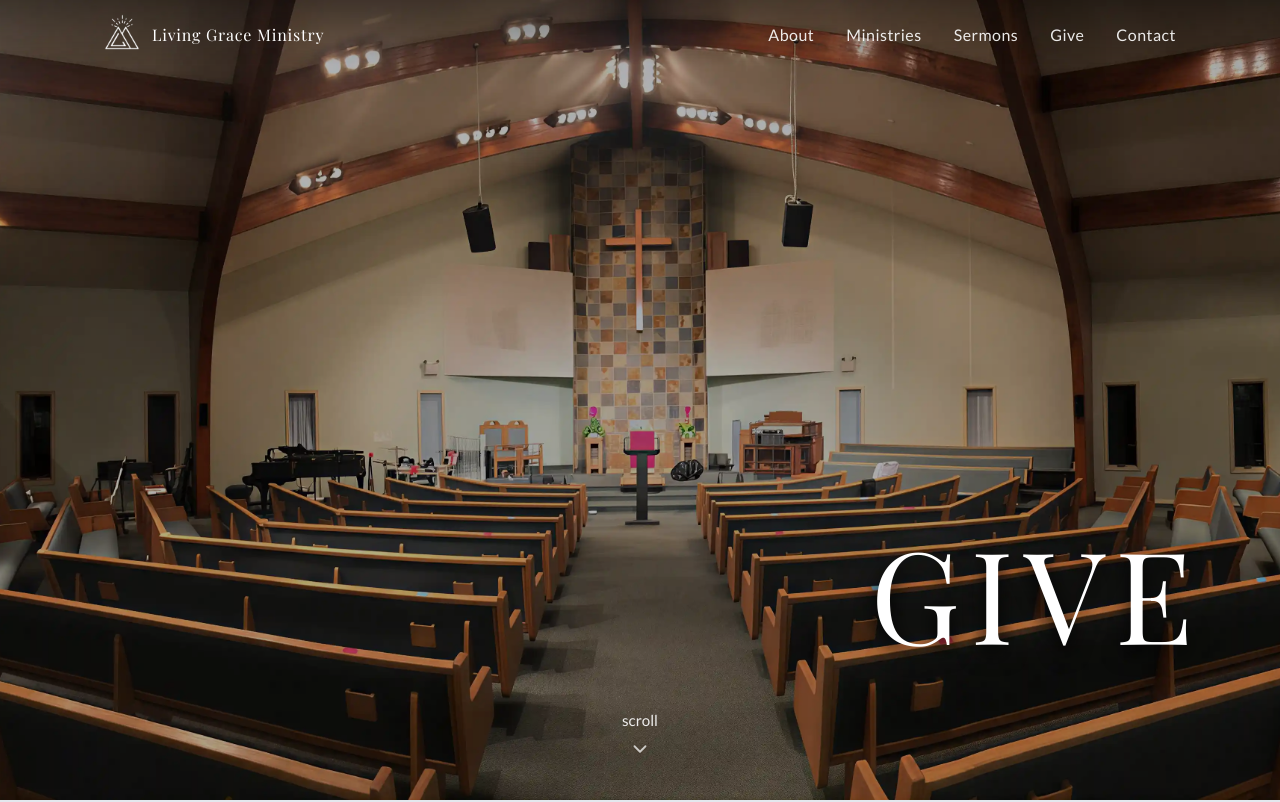
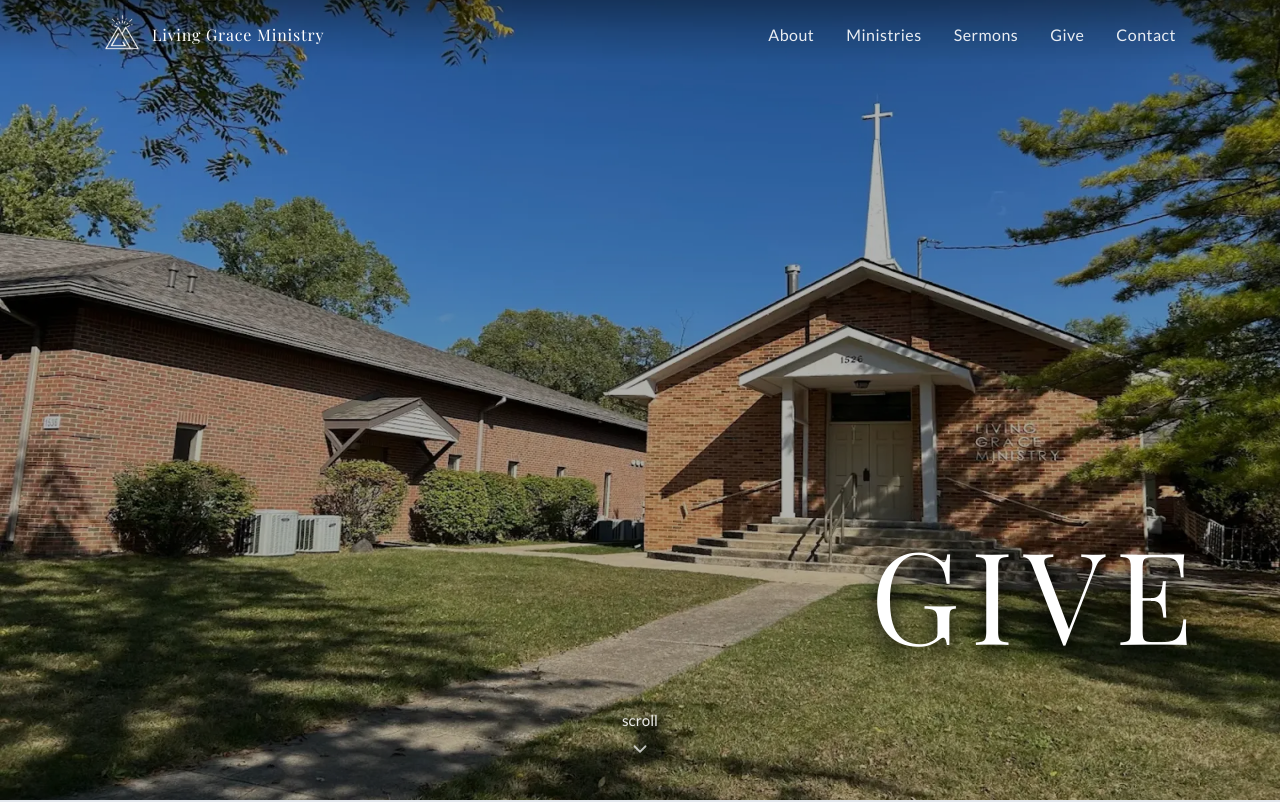
Before and after one commit to lgm-aa/LGM_Website_v3, a React (Vite) app: page /give in a window 1280 px wide. Shown: the top 802 px of the page. Built offline with nearby package versions, Linux system fonts and the light colour scheme; no server answers.

Commit message:
swap sermons/give hero images

```diff
--- a/src/pages/Give/Give.jsx
+++ b/src/pages/Give/Give.jsx
@@ -1,12 +1,11 @@
 import Givecontent from "@/components/give/Give";
 import Hero from "@/components/layout/Hero/Hero";
-import contactHeroImage from "@/assets/give.webp";
-
+import giveHeroImage from "@/assets/lgm_building.webp";
 
 export default function Donate() {
   return (
     <div className="give-page">
-      <Hero title="GIVE" image={contactHeroImage} />
+      <Hero title="GIVE" image={giveHeroImage} />
       <Givecontent />
     </div>
   );
--- a/src/pages/Sermons/Sermons.jsx
+++ b/src/pages/Sermons/Sermons.jsx
@@ -1,14 +1,14 @@
 import Sermoncontent from "@/components/sermons/Video/Video";
 import Hero from "@/components/layout/Hero/Hero";
 import Button from "@/components/ui/Button/Button";
-import contactHeroImage from "@/assets/lgm_building.webp";
+import sermonsHeroImage from "@/assets/sanctuary.webp";
 
 export default function Sermon() {
   return (
     <div className="sermon-page">
       <Hero
         title="SERMONS"
-        image={contactHeroImage}
+        image={sermonsHeroImage}
         action={
           <Button
             variant="primary"
```
Also changed, not shown: src/assets/give-page.webp (deleted), src/assets/sanctuary.webp (renamed from src/assets/give.webp).
